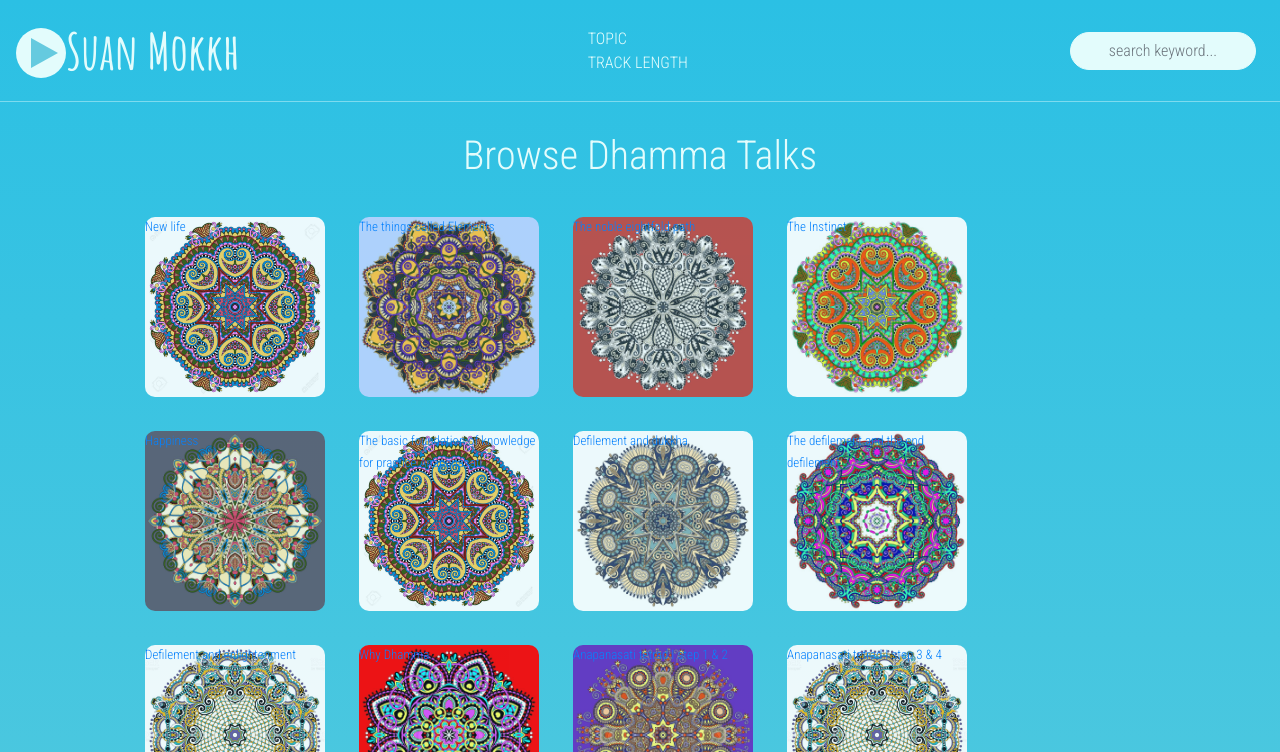
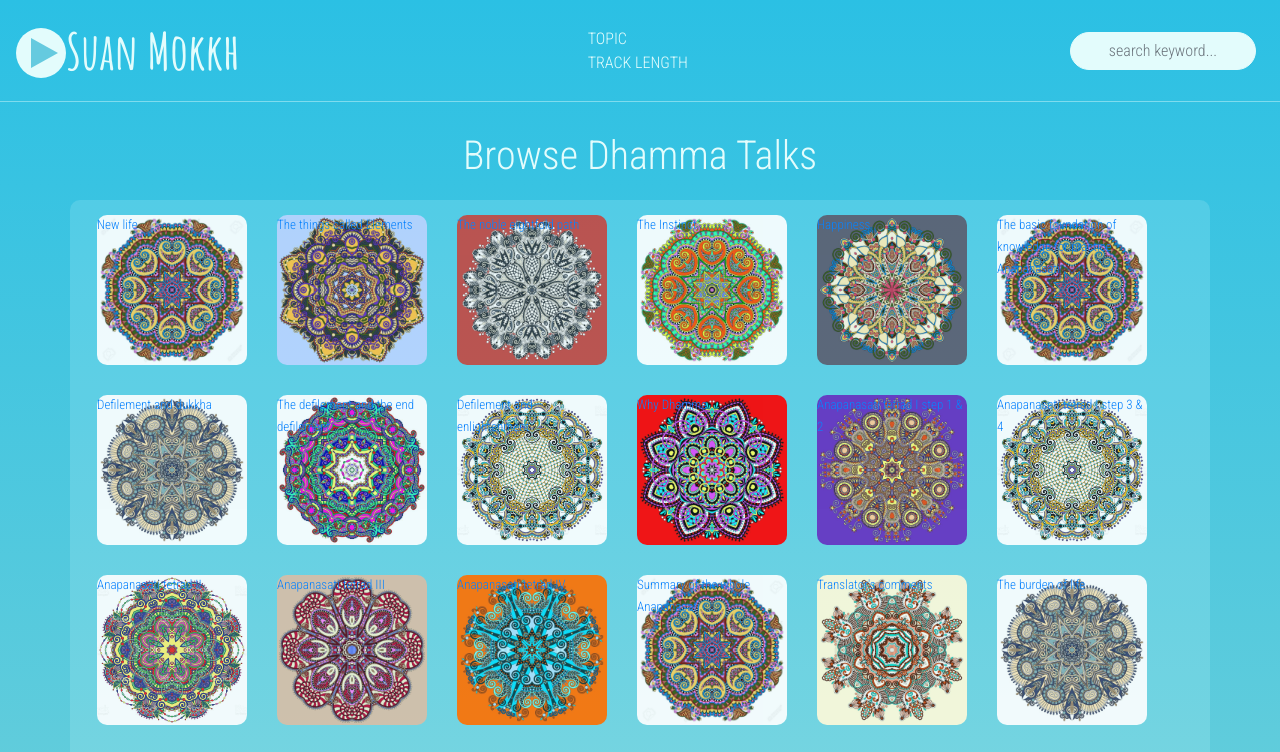
Before and after one commit to TsarlinDomingo/suanmokkh, a React app: page / in a window 1280 px wide. Shown: the top 752 px of the page. Built offline with nearby package versions, Linux system fonts and the light colour scheme; data requests are answered from the project's data file.

Commit message:
fixed css for talks list view

```diff
--- a/public/css/styles.css
+++ b/public/css/styles.css
@@ -77,10 +77,6 @@ a {
 /* ==========================================================================
                                     TALK LIST
 ============================================================================= */
-.Dhamma_Talks {
-  width: 100%;
-}
-
 .Dhamma_Talks h1 {
   color: #E3FCFC;
   text-align: center;
@@ -89,18 +85,19 @@ a {
 }
 
 .Dhamma_Talks .list_container {
-  width: 80%;
-  height: 2500px;
   border-radius: 10px;
-  margin: auto;
   margin-top: 20px;
+  background-color: rgba(227, 252, 252, 0.15);
+  justify-content: space-around !important;
+  display: flow-root;
 }
 
 .Dhamma_Talks .list_container .talk_item {
-  width: 180px;
-  height: 180px;
+  width: 150px;
+  height: 150px;
   float: left;
-  margin: 17px;
+  justify-content: center;
+  margin: 15px;
   font-size: 13px;
   border-radius: 10px;
   background-size: cover !important;
--- a/src/components/talkList.js
+++ b/src/components/talkList.js
@@ -21,10 +21,14 @@ const TalkList = (props) => {
   }
 
   return (
-  <div className="Dhamma_Talks">
+  <div className="container Dhamma_Talks">
+
     <h1>Browse Dhamma Talks</h1>
-    <div className="list_container">
-      {list(props)}
+
+    <div className="row justify-content-sm-center">
+      <div className="list_container">
+        {list(props)}
+      </div>
     </div>
 
   </div>
```
